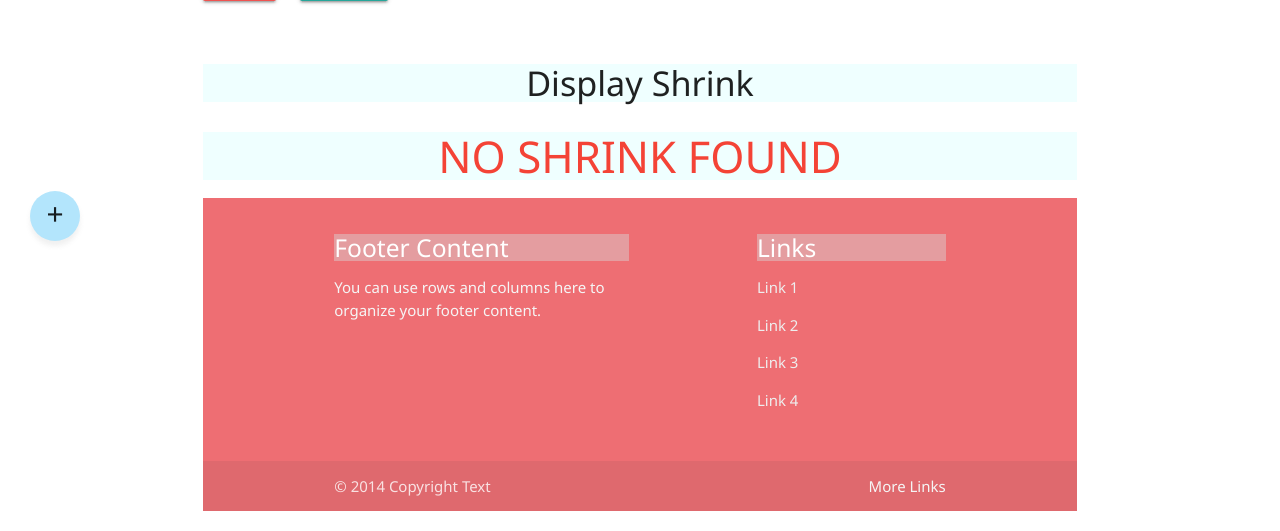
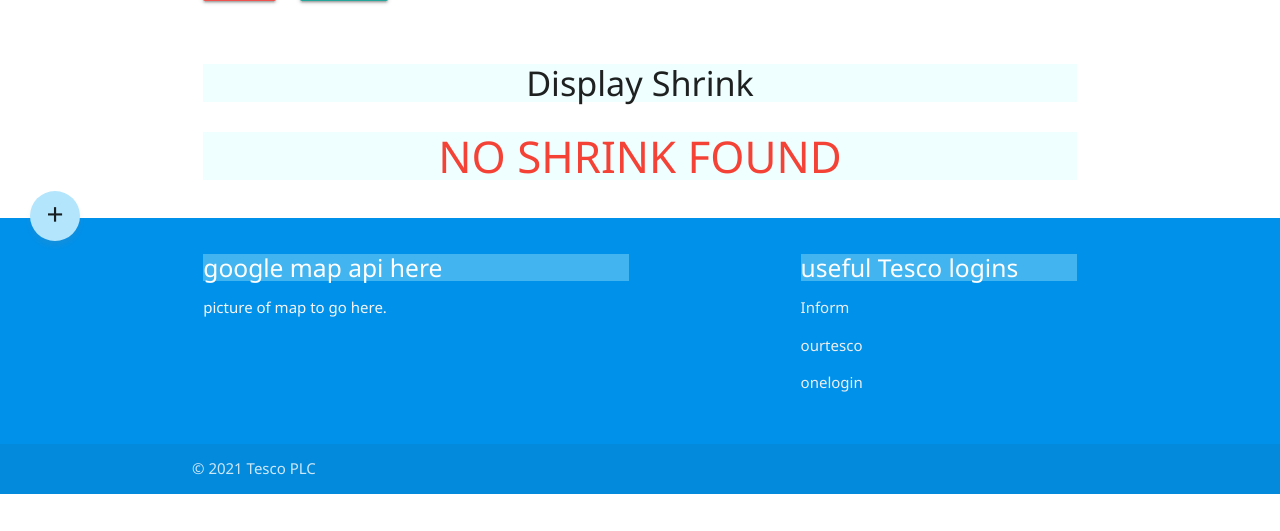
Before and after one commit to leeton1412/myshrink, a Flask app: page /search_shrink in a window 1280 px wide. Shown: the part 509-1040 px from the top of the page. After the commit the page ends 1003 px from the top, so only its background shows below. Run offline with Flask 2, Linux system fonts and the light colour scheme; data that the repository does not hold is empty; some libraries are stand-ins or nearby versions.

Commit message:
Fixed bug with footer on search-shrink.html

```diff
--- a/templates/base.html
+++ b/templates/base.html
@@ -100,29 +100,27 @@
         </div>
     </div>
 </div>
-
-        <footer class="page-footer">
+<!-- Materialize Footer-->
+        <footer class="page-footer light-blue accent-4">
           <div class="container">
             <div class="row">
               <div class="col l6 s12">
-                <h5 class="white-text">Footer Content</h5>
-                <p class="grey-text text-lighten-4">You can use rows and columns here to organize your footer content.</p>
+                <h5 class="white-text">google map api here</h5>
+                <p class="grey-text text-lighten-4">picture of map to go here.</p>
               </div>
               <div class="col l4 offset-l2 s12">
-                <h5 class="white-text">Links</h5>
+                <h5 class="white-text">useful Tesco logins</h5>
                 <ul>
-                  <li><a class="grey-text text-lighten-3" href="#!">Link 1</a></li>
-                  <li><a class="grey-text text-lighten-3" href="#!">Link 2</a></li>
-                  <li><a class="grey-text text-lighten-3" href="#!">Link 3</a></li>
-                  <li><a class="grey-text text-lighten-3" href="#!">Link 4</a></li>
+                  <li><a class="grey-text text-lighten-3" href="#!">Inform</a></li>
+                  <li><a class="grey-text text-lighten-3" href="#!">ourtesco</a></li>
+                  <li><a class="grey-text text-lighten-3" href="#!">onelogin</a></li>
                 </ul>
               </div>
             </div>
           </div>
           <div class="footer-copyright">
             <div class="container">
-            © 2014 Copyright Text
-            <a class="grey-text text-lighten-4 right" href="#!">More Links</a>
+            © 2021 Tesco PLC
             </div>
           </div>
         </footer>
--- a/templates/search-shrink.html
+++ b/templates/search-shrink.html
@@ -6,16 +6,17 @@
     </div>
 </div>
 <!--Department shrink -->
-<h4 class="center-align">Search Shrink</h4>
+    <h4 class="center-align">Search Shrink</h4>
 <div class="container">
-    <div class="row">
+    <div class="row s12">
         <form action="{{ url_for('search_shrink') }}" method="POST">
             <div class="row valign-wrapper center-algin">
                 <div class="input-field col s12">
                     <input type="text" name="search" id="search" class="validate" minlength="3" required>
                     <label for="search">Search For Shrink</label>
                 </div>
-    </div>
+            </div>
+
                 <div class="row">
                     <div class="col s12 m4">
                         <a href="{{ url_for('search_shrink') }}" class="waves-effect waves-light btn-small red lighten-1">clear</a>
@@ -23,7 +24,7 @@
                     </div>
                 </div>
         </form>
-</div>
+    </div>
  <!--Search Field-->
     <div class="row">
         <div class="col s12 m12">
@@ -34,24 +35,30 @@
                         <ul class="collapsible blue darken-1">
                             <li>
                                 <div class="collapsible-header blue darken-1">
-                                <a href="{{ url_for('edit_shrink', shrink_id=shrink._id) }}" class="waves-effect waves-light btn-small">Edit</a>
-                                <a class="waves-effect waves-light btn-small red lighten-1" href="{{ url_for('delete_shrink', shrink_id=shrink._id) }}">Delete</a>
-                                  <i ></i>{{ shrink.product_name}} ||£{{ shrink.amount_lost_value }}</div>
+                                    <a href="{{ url_for('edit_shrink', shrink_id=shrink._id) }}" class="waves-effect waves-light btn-small">Edit</a>
+                                    <a class="waves-effect waves-light btn-small red lighten-1" href="{{ url_for('delete_shrink', shrink_id=shrink._id) }}">Delete</a>
+                                    <i ></i>{{ shrink.product_name}} ||£{{ shrink.amount_lost_value }}
+                                </div>
                                 <div class="collapsible-body">
-                                    <span> Information: {{ shrink.additional_info }}</span><br>
-                                    <span> Date: {{ shrink.date }}</span><br>
-                                    <span> Department: {{ shrink.department.upper() }}</span><br>
-                                    <span> Employee: {{ shrink.employee.upper() }}</span>
+                                    <p class="media-text"> Information: {{ shrink.additional_info }}</p><br>
+                                    <p class="media-text"> Date: {{ shrink.date }}</p><br>
+                                    <p class="media-text"> Department: {{ shrink.department.upper() }}</p><br>
+                                    <p class="media-text"> Employee: {{ shrink.employee.upper() }}</p>
                                 </div>
                             </li>
+
+                        </ul>
+
+
+            </div>
                 {% endfor %}
-                        </ul>
-              </div>
-        </div>
             {% else %}
 
                         <h3 class="center-align red-text"> NO SHRINK FOUND </h3>
 
             {% endif %}
+        </div>
 
+    </div>
+</div>
 {% endblock %}
```
